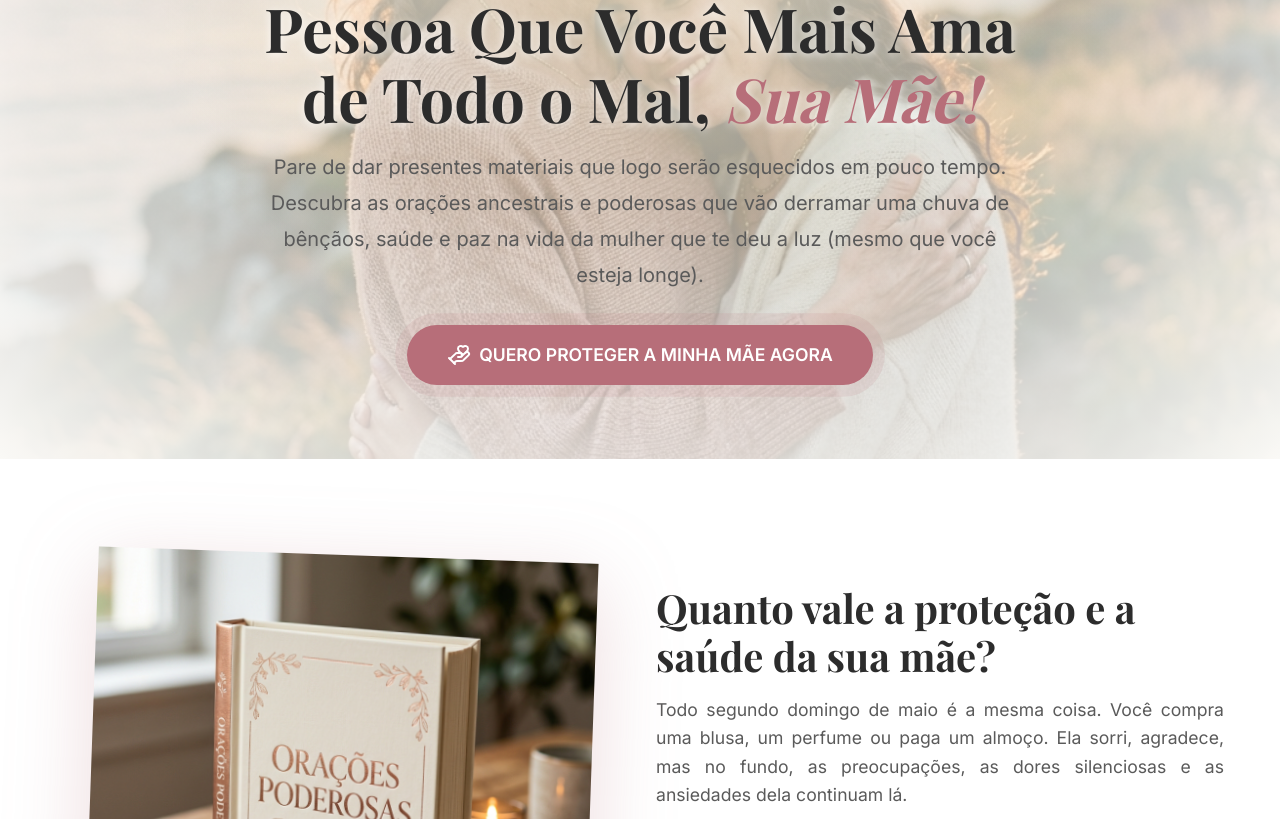
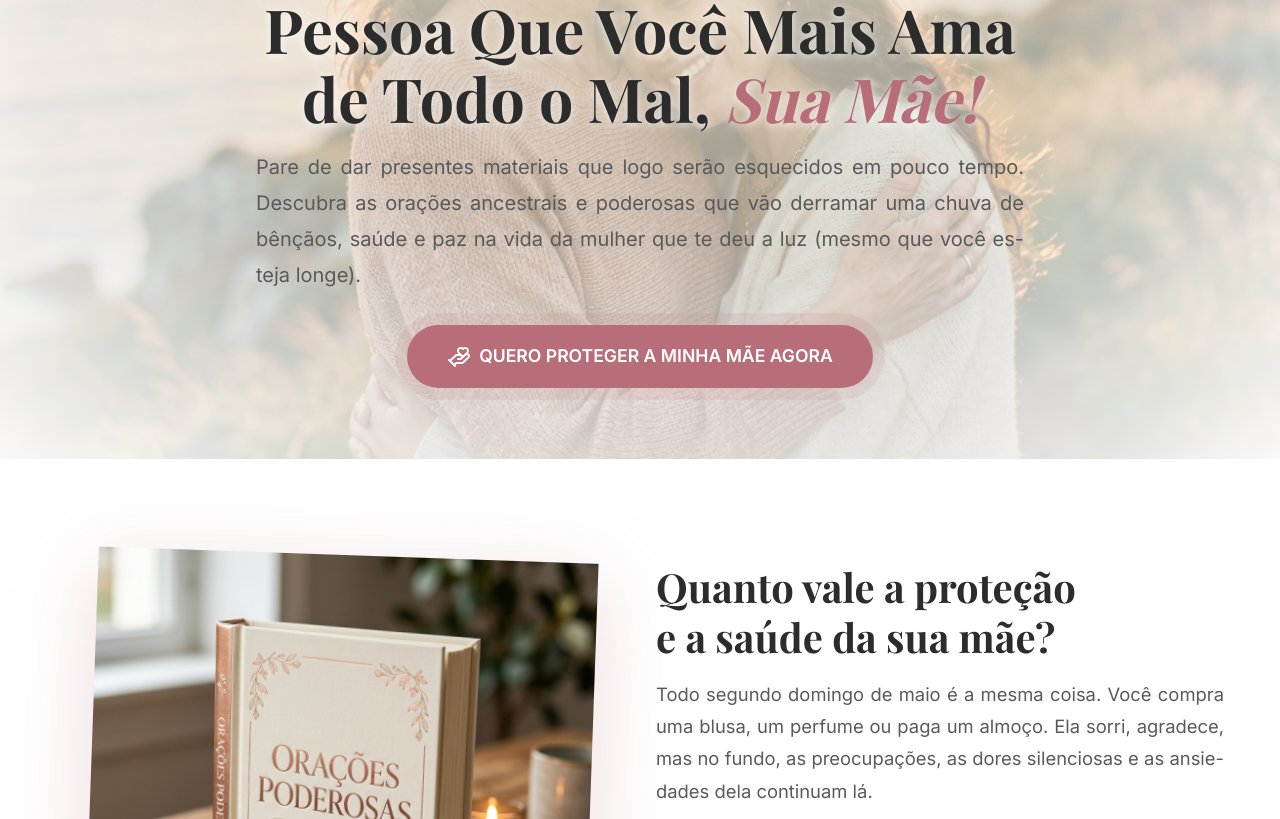
Before and after one commit to LucasValeriano/oracao-para-mae, a React (Vite) app: page / in a window 1280 px wide. Shown: the part 261-1080 px from the top of the page. Built offline with nearby package versions, Linux system fonts and the light colour scheme; a web font is replaced by a local one.

Commit message:
style: Ajusta tipografia, espaçamento de linhas e alinhamento justificado avançado

```diff
--- a/src/index.css
+++ b/src/index.css
@@ -37,7 +37,7 @@ body {
   font-family: var(--font-sans);
   background-color: var(--color-bg);
   color: var(--color-text);
-  line-height: 1.6;
+  line-height: 1.75;
   -webkit-font-smoothing: antialiased;
   -moz-osx-font-smoothing: grayscale;
 }
@@ -45,8 +45,15 @@ body {
 h1, h2, h3, h4, h5, h6 {
   font-family: var(--font-serif);
   font-weight: 700;
-  line-height: 1.2;
+  line-height: 1.25;
   color: var(--color-text);
+  text-wrap: balance;
+}
+
+p {
+  text-wrap: pretty;
+  hyphens: auto;
+  -webkit-hyphens: auto;
 }
 
 .container {
@@ -176,6 +183,7 @@ h1, h2, h3, h4, h5, h6 {
   margin-bottom: var(--spacing-lg);
   font-weight: 400;
   line-height: 1.8;
+  text-align: justify;
 }
 
 /* Problem Section */
@@ -204,7 +212,7 @@ h1, h2, h3, h4, h5, h6 {
 }
 
 .problem-text p {
-  font-size: 1.1rem;
+  font-size: 1.15rem;
   color: var(--color-text-light);
   margin-bottom: var(--spacing-md);
   text-align: justify;
@@ -251,7 +259,9 @@ h1, h2, h3, h4, h5, h6 {
 }
 
 .benefit-card p {
+  font-size: 1.05rem;
   text-align: justify;
+  line-height: 1.7;
 }
 
 /* Offer Section */
@@ -344,9 +354,9 @@ h1, h2, h3, h4, h5, h6 {
 
 .faq-item p {
   color: var(--color-text-light);
-  font-size: 1rem;
+  font-size: 1.05rem;
   text-align: justify;
-  line-height: 1.6;
+  line-height: 1.75;
 }
 
 .footer {
```
Also changed, not shown: index.html (+1 -1 lines).
